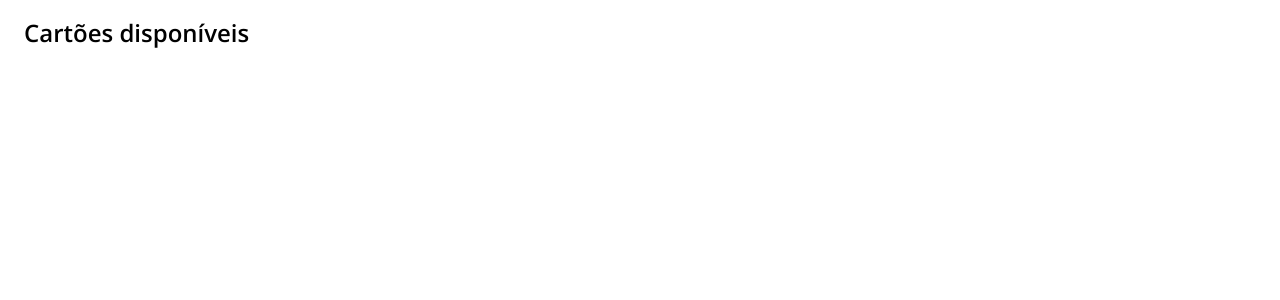
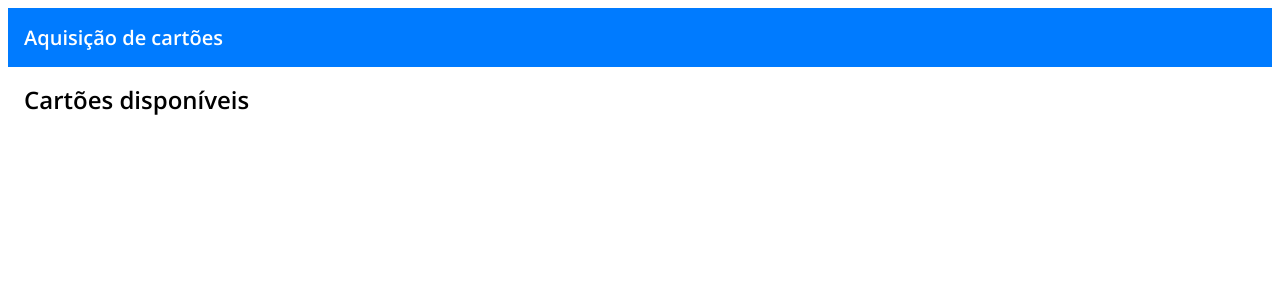
Before and after one commit to frontend-architecture-comparison/monolito-cartoes, an Angular app: page /home in a window 1280 px wide. Shown: the top 300 px of the page. Built offline with nearby package versions, Linux system fonts and the light colour scheme; data requests are answered from the project's data file; a web font is replaced by a local one.

Commit message:
feat: add header

```diff
--- a/src/app/app.html
+++ b/src/app/app.html
@@ -1,4 +1,8 @@
 <main>
+  <header>
+    <h1>Aquisição de cartões</h1>
+  </header>
+
   <section>
     <router-outlet></router-outlet>
   </section>
--- a/src/app/app.scss
+++ b/src/app/app.scss
@@ -1,3 +1,19 @@
+$color-primary: #007bff;
+$color-white: #fff;
+
 h1, h2, h3, h4, h5, h6, p, a, span, div {
   font-family: "Open Sans", sans-serif;
 }
+
+header {
+  background-color: $color-primary;
+  padding: 1rem;
+  margin-bottom: 1rem;
+
+  h1 {
+    font-size: 20px;
+    font-weight: 600;
+    margin: 0;
+    color: $color-white;
+  }
+}
```
